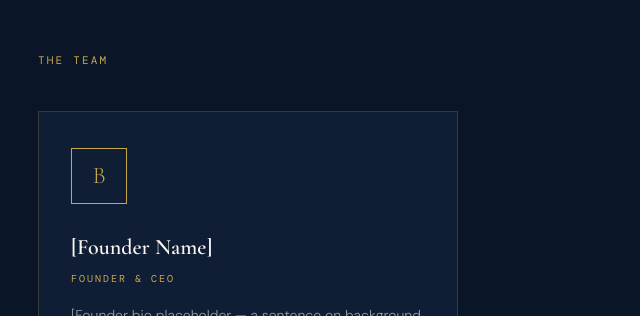
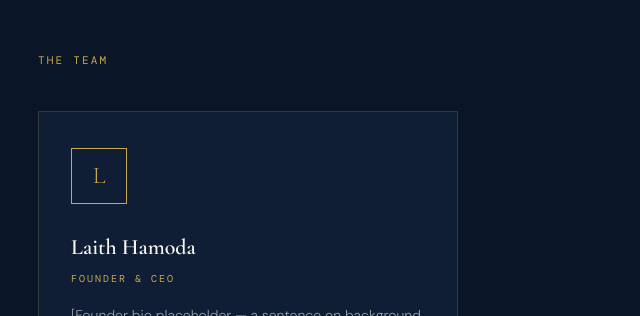
Before and after one commit to laithhamoda/baytyai, a Next.js app: page /about in a window 1280 px wide. Shown: the part 2264-2580 px from the top of the page, without its empty margins (2-642 px from the left). Built offline with nearby package versions, Linux system fonts and the light colour scheme; no server answers; a web font is replaced by a local one.

Commit message:
Add founder identity and LinkedIn to About team section

```diff
--- a/app/about/about-client.tsx
+++ b/app/about/about-client.tsx
@@ -225,7 +225,7 @@ export default function AboutClient() {
                 marginBottom: '24px',
               }}
             >
-              B
+              L
             </div>
             <h3
               style={{
@@ -236,7 +236,7 @@ export default function AboutClient() {
                 marginBottom: '4px',
               }}
             >
-              [Founder Name]
+              Laith Hamoda
             </h3>
             <p style={{ ...mono, fontSize: '10px', color: '#C9A84C', marginBottom: '16px' }}>
               Founder &amp; CEO
@@ -256,7 +256,9 @@ export default function AboutClient() {
               the region&rsquo;s built environment.]
             </p>
             <a
-              href="https://linkedin.com/in/bayty"
+              href="https://linkedin.com/in/laithHamoda"
+              target="_blank"
+              rel="noopener noreferrer"
               style={{
                 ...mono,
                 fontSize: '10px',
@@ -265,7 +267,7 @@ export default function AboutClient() {
                 paddingBottom: '2px',
               }}
             >
-              LinkedIn ↗
+              LinkedIn ↗<span style={{ position: 'absolute', width: 1, height: 1, padding: 0, margin: -1, overflow: 'hidden', clip: 'rect(0,0,0,0)', whiteSpace: 'nowrap', border: 0 }}> (opens in a new tab)</span>
             </a>
           </motion.div>
         </div>
```
